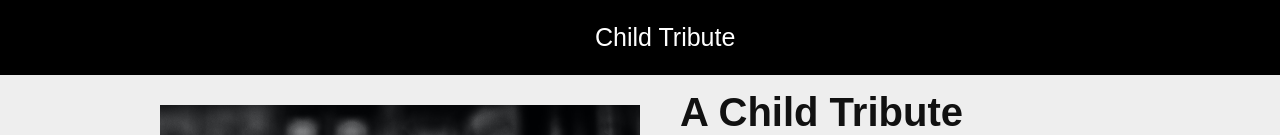
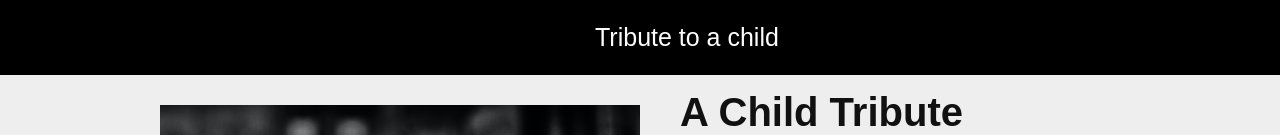
Before and after one commit to Anyangwe/Didi, a plain HTML site: page index.html in a window 1280 px wide. Shown: the top 135 px of the page. Drawn offline with Linux system fonts and the light colour scheme.

Commit message:
edited_title

```diff
--- a/index.html
+++ b/index.html
@@ -11,7 +11,7 @@
     <nav>
 
         <ul>
-            <li><a href="index.html">Child Tribute</a></li>
+            <li><a href="index.html">Tribute to a child</a></li>
 
 
         </ul>
```
